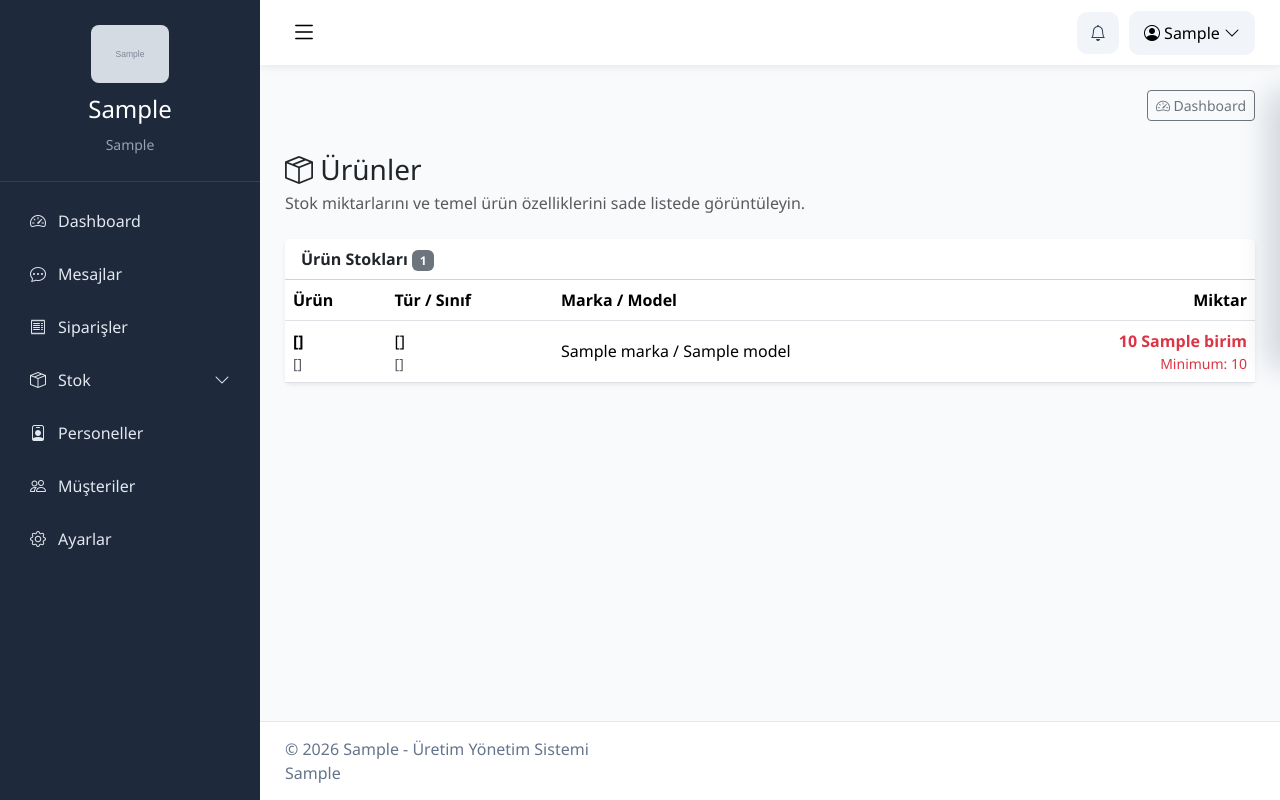
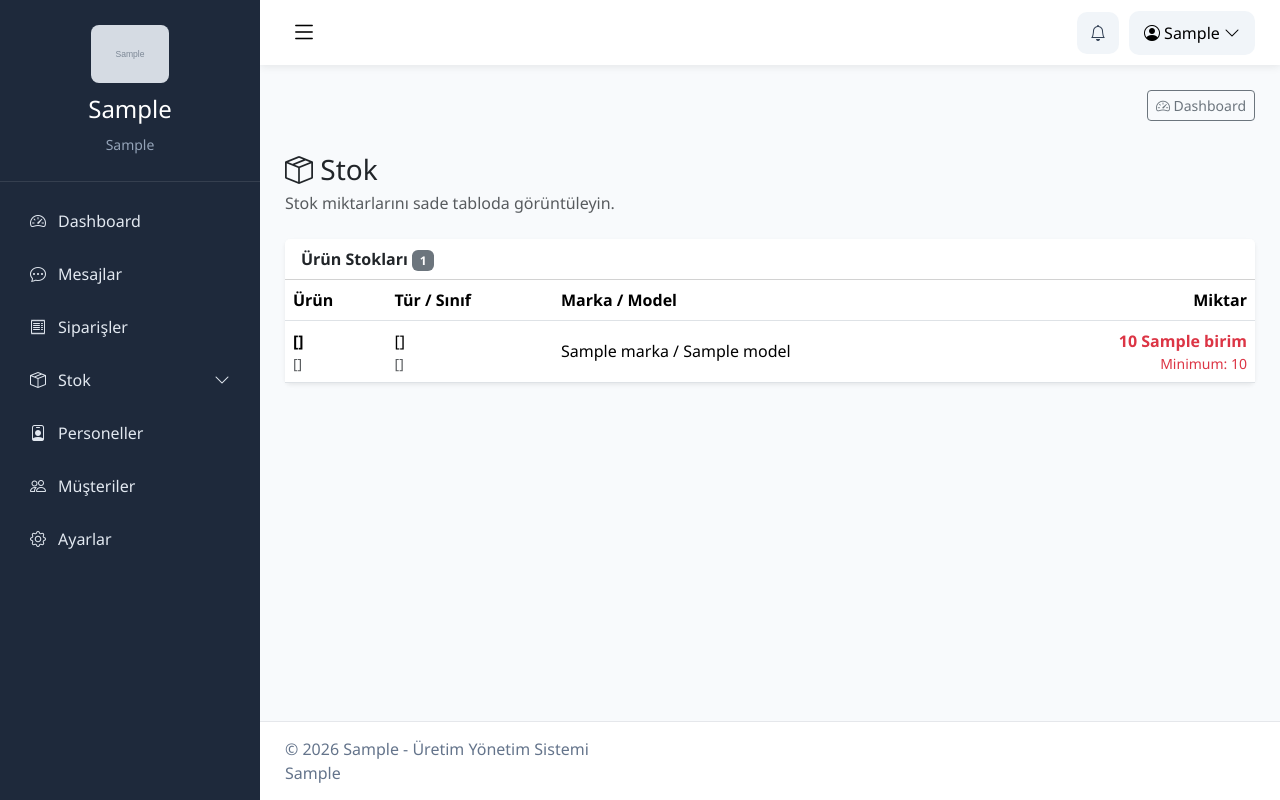
Before and after one commit to ulucam/muys-fastapi, a FastAPI app: template app/templates/stok/urun_listesi.html in a window 1280 px wide. Run offline with FastAPI, Linux system fonts and the light colour scheme; the template is opened without the code that fills it: most values are stand-ins (such as "Sample title", 1, 10 or a date in 2020); grey boxes marked "Sample" are stand-in pictures.

Commit message:
Update urun_listesi.html

```diff
--- a/app/templates/stok/urun_listesi.html
+++ b/app/templates/stok/urun_listesi.html
@@ -1,17 +1,8 @@
 {% extends "base.html" %}
-{% from "components/module_toolbar.html" import link_button %}
-{% block title %}Ürünler{% endblock %}
+{% block title %}Stok{% endblock %}
 {% block content %}
 <div class="container-fluid py-3 px-0">
-    <div class="mb-4"><h3 class="mb-1"><i class="bi bi-box-seam"></i> Ürünler</h3><p class="text-muted mb-0">Stok miktarlarını ve temel ürün özelliklerini sade listede görüntüleyin.</p></div>
-    <div class="module-workspace">
-    <aside class="module-toolbar" aria-label="Stok bölümleri">
-        {{ link_button('/urunler', 'Tüm Ürünler', 'bi-table', 'primary', urunler|length) }}
-        {{ link_button('/receteler#module-stoklar', 'Stok Kartları', 'bi-box-seam', 'success') }}
-        {{ link_button('/receteler#module-yeni-kart', 'Yeni Hammadde', 'bi-plus-lg', 'dark') }}
-        {{ link_button('/receteler#module-tanimlar', 'Tür ve Sınıflar', 'bi-tags', 'warning') }}
-    </aside>
-    <div class="module-panel-area">
+    <div class="mb-4"><h3 class="mb-1"><i class="bi bi-box-seam"></i> Stok</h3><p class="text-muted mb-0">Stok miktarlarını sade tabloda görüntüleyin.</p></div>
     <div class="card border-0 shadow-sm">
         <div class="card-header bg-white"><strong>Ürün Stokları</strong> <span class="badge bg-secondary">{{ urunler|length }}</span></div>
         <div class="table-responsive"><table class="table table-hover align-middle mb-0">
@@ -26,7 +17,5 @@
             {% else %}<tr><td colspan="4" class="text-center text-muted py-5">Henüz ürün bulunmuyor.</td></tr>{% endfor %}</tbody>
         </table></div>
     </div>
-    </div>
-    </div>
 </div>
 {% endblock %}
```
